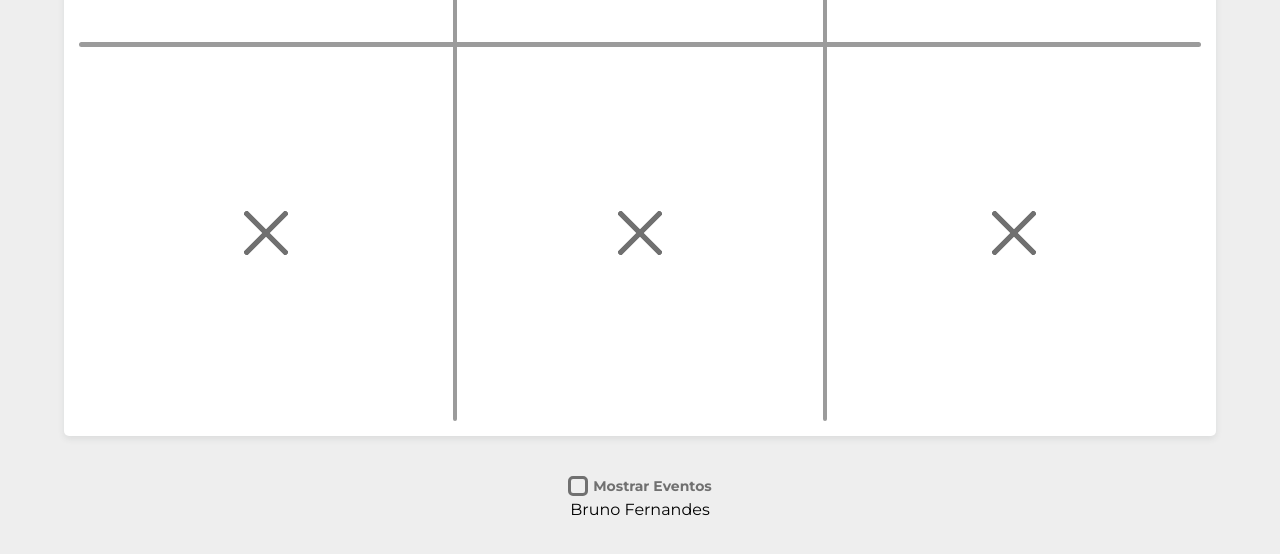
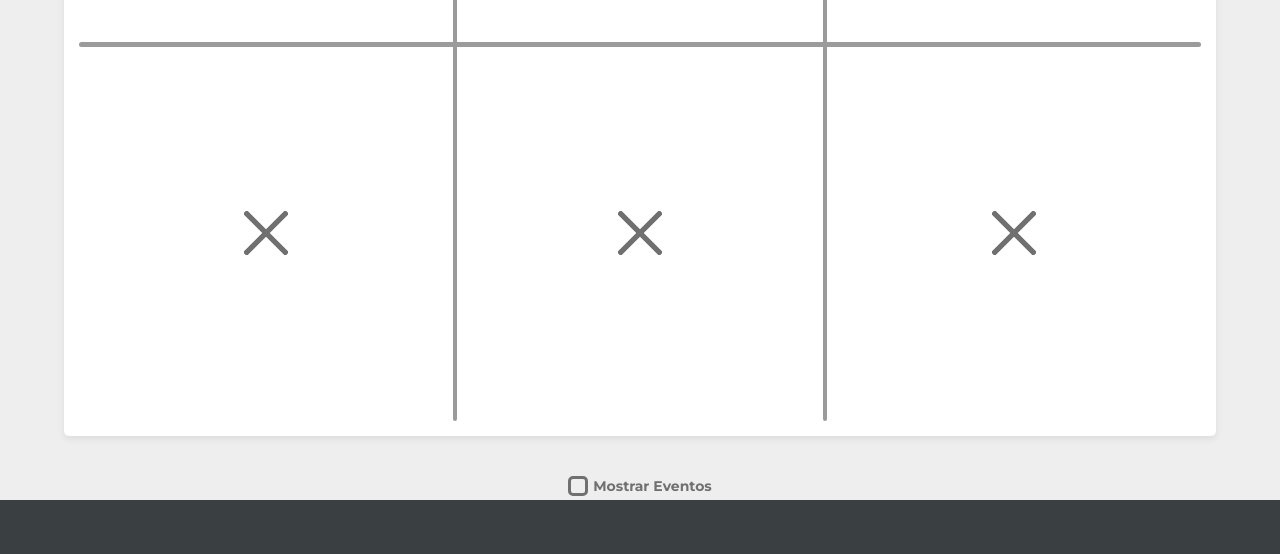
Before and after one commit to BrunoViveiros/CollabCode, a React (Create React App) app: page / in a window 1280 px wide. Shown: the part 863-1417 px from the top of the page. Before the commit the page ends 1382 px from the top, so only its background shows below. Built offline with nearby package versions, Linux system fonts and the light colour scheme.

Commit message:
Começando implementação do CSS do object About

```diff
--- a/src/objects/About/index.js
+++ b/src/objects/About/index.js
@@ -1,5 +1,6 @@
 import React from "react";
+import "./styles.css";
 
-const About = () => <article className="about">Bruno Fernandes</article>;
+const About = () => <article className="about"></article>;
 
 export default About;
--- /dev/null
+++ b/src/objects/About/styles.css
@@ -0,0 +1,5 @@
+.about {
+  background-color: var(--color-negative);
+  width: 100vw;
+  height: 100vh;
+}
```
